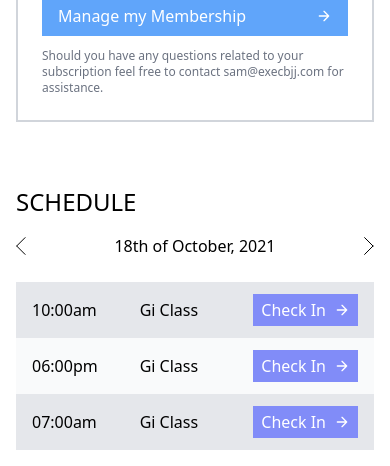
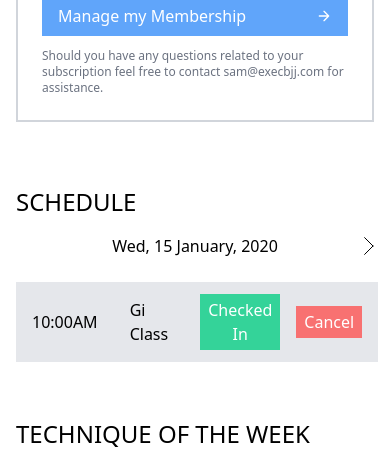
Before and after one commit to Code-Institute-Submissions/slammer1870-execbjj-django_FebResub, a Django app: page /dashboard/2020-01-15 in a window 390 px wide. Shown: the part 433-899 px from the top of the page. Run offline with Django 3.2, Linux system fonts and the light colour scheme; a user stored in the database is signed in; tables that the repository leaves empty hold one stand-in row (values such as "Sample post"); some libraries are stand-ins or nearby versions; grey boxes are pictures that could not be loaded.

Commit message:
fix: scehdule

```diff
--- a/templates/dashboard.html
+++ b/templates/dashboard.html
@@ -144,9 +144,10 @@
         </div>
       </div>{% else %}
       <div class="border p-4">
-<p class="mb-4">
-    It looks like you do not yet have a Membership
-  </p><a
+        <p class="mb-4">
+            It looks like you do not yet have a Membership
+        </p>
+        <a
               href={% url 'members:membership_page' %}
               class="
                 flex
@@ -177,137 +178,9 @@
             </a></div>
       {% endif %}
     </div>
-    <!--Schedule-->
+     <!--Schedule-->
     <div class="w-full lg:w-4/12 my-8 lg:m-0">
       <h3 class="text-2xl font-medium mb-4 uppercase">Schedule</h3>
-      <div class="flex items-center justify-between">
-        <svg
-          xmlns="http://www.w3.org/2000/svg"
-          width="9.707"
-          height="18.037"
-          viewBox="0 0 9.707 18.037"
-        >
-          <line
-            id="Line_15"
-            data-name="Line 15"
-            x1="9"
-            y2="9"
-            transform="translate(0.354 0.354)"
-            fill="none"
-            stroke="#000"
-            stroke-width="1"
-          />
-          <line
-            id="Line_16"
-            data-name="Line 16"
-            x1="9"
-            y1="9"
-            transform="translate(0.354 8.684)"
-            fill="none"
-            stroke="#000"
-            stroke-width="1"
-          />
-        </svg>
-        <span class="font-light">18th of October, 2021</span
-        ><svg
-          xmlns="http://www.w3.org/2000/svg"
-          width="9.707"
-          height="18.037"
-          viewBox="0 0 9.707 18.037"
-        >
-          <line
-            id="Line_17"
-            data-name="Line 17"
-            x1="9"
-            y2="9"
-            transform="translate(9.354 0.354) rotate(90)"
-            fill="none"
-            stroke="#000"
-            stroke-width="1"
-          />
-          <line
-            id="Line_18"
-            data-name="Line 18"
-            x1="9"
-            y1="9"
-            transform="translate(9.354 8.684) rotate(90)"
-            fill="none"
-            stroke="#000"
-            stroke-width="1"
-          />
-        </svg>
-      </div>
-      <table class="table-auto w-full text-left whitespace-no-wrap my-6">
-        <tbody>
-          <tr class="bg-gray-200">
-            <td class="px-4 py-3">10:00am</td>
-            <td class="px-4 py-3 font-medium">Gi Class</td>
-            <td class="px-4 py-3 text-right">
-               <form method="POST" action="{% url 'members:check_in' %}">
-               {% csrf_token %}
-               <button type="submit" class="bg-indigo-400 px-2 py-1 text-white flex items-center ml-auto">
-                Check In<svg
-                fill="none"
-                stroke="currentColor"
-                stroke-linecap="round"
-                stroke-linejoin="round"
-                stroke-width="2"
-                class="w-4 h-4 ml-2"
-                viewBox="0 0 24 24"
-              >
-                <path d="M5 12h14M12 5l7 7-7 7"></path>
-              </svg>
-              </button></form>
-            </td>
-          </tr>
-          <tr class="bg-gray-50">
-            <td class="px-4 py-3">06:00pm</td>
-            <td class="px-4 py-3 font-medium">Gi Class</td>
-            <td class="px-4 py-3 text-right">
-            <form method="POST" action="{% url 'members:check_in' %}">
-            {% csrf_token %}
-               <button type="submit" class="bg-indigo-400 px-2 py-1 text-white flex items-center ml-auto">
-                Check In<svg
-                fill="none"
-                stroke="currentColor"
-                stroke-linecap="round"
-                stroke-linejoin="round"
-                stroke-width="2"
-                class="w-4 h-4 ml-2"
-                viewBox="0 0 24 24"
-              >
-                <path d="M5 12h14M12 5l7 7-7 7"></path>
-              </svg>
-              </button></form>
-            </td>
-          </tr>
-          <tr class="bg-gray-200">
-            <td class="px-4 py-3">07:00am</td>
-            <td class="px-4 py-3 font-medium">Gi Class</td>
-            <td class="px-4 py-3 text-right">
-              <form method="POST" action="{% url 'members:check_in' %}">
-             {% csrf_token %}
-               <button type="submit" class="bg-indigo-400 px-2 py-1 text-white flex items-center ml-auto">
-                Check In<svg
-                fill="none"
-                stroke="currentColor"
-                stroke-linecap="round"
-                stroke-linejoin="round"
-                stroke-width="2"
-                class="w-4 h-4 ml-2"
-                viewBox="0 0 24 24"
-              >
-                <path d="M5 12h14M12 5l7 7-7 7"></path>
-              </svg>
-              </button></form>
-            </td>
-          </tr>
-        </tbody>
-      </table>
-    </div>
-     <!--Dynamic Schedule-->
-    <div class="w-full lg:w-4/12 my-8 lg:m-0">
-      <h3 class="text-2xl font-medium mb-4 uppercase">Dynamic Schedule</h3>
       <div class="flex items-center justify-between">
         {% if yesterday %}<a href="{% url 'dashboard_page' yesterday %}"><svg
           xmlns="http://www.w3.org/2000/svg"
```
